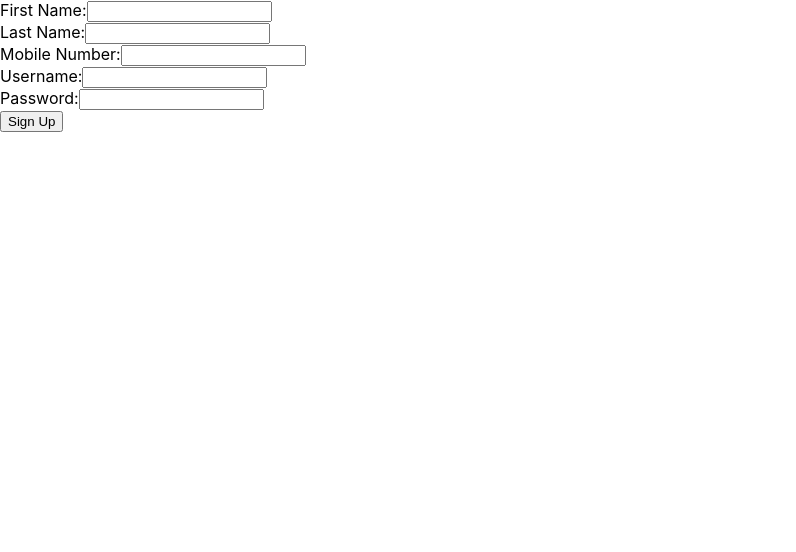
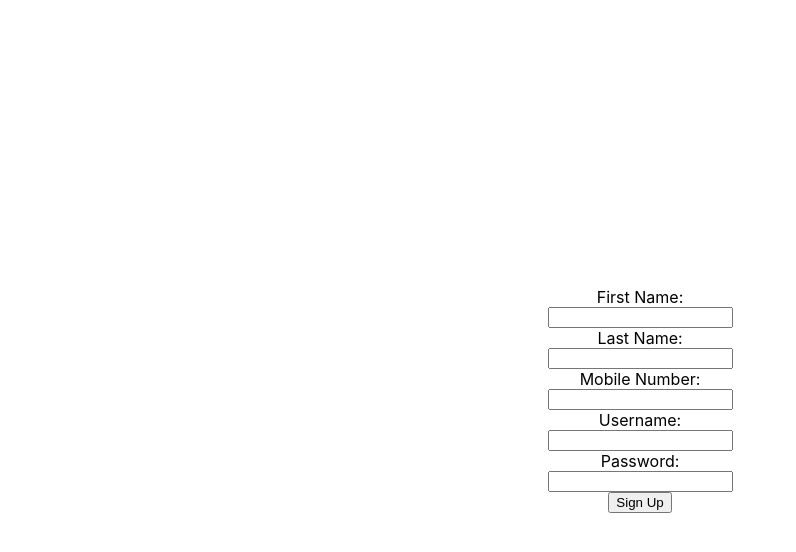
Before and after one commit to m-nimkar070/signup_backend, a React (Create React App) app in the folder frontend/: page /signup in a window 1280 px wide. Shown: the top 552 px of the page, without its empty margins (0-796 px from the left). Built offline with nearby package versions, Linux system fonts and the light colour scheme.

Commit message:
frontend

```diff
--- a/frontend/src/components/Home/Home.js
+++ b/frontend/src/components/Home/Home.js
@@ -1,15 +1,22 @@
-import React from 'react'
-import { useLocation } from 'react-router-dom';
+import React from "react";
+import { useLocation } from "react-router-dom";
+import './home.css'
 
 const Home = () => {
   const location = useLocation();
   const username = location.state?.username;
   return (
-    <div>
-      <h1>Welcome to Home page</h1>
-      {username && <p>Have a Good Day <b>{username}</b> !</p>}
+    <div className="home-container">
+      <div className="container">
+        <h1>Welcome to Home page</h1>
+        {username && (
+          <p>
+            Have a Good Day <b>{username}</b> !
+          </p>
+        )}
+      </div>
     </div>
-  )
-}
+  );
+};
 
-export default Home
+export default Home;
--- /dev/null
+++ b/frontend/src/components/Home/home.css
@@ -0,0 +1,12 @@
+.home-container{
+    width: 100vw;
+    height: 100vh;
+
+}
+
+.container{
+    display: flex;
+    flex-direction: column;
+    align-items: center;
+    justify-content: center;
+}
--- a/frontend/src/components/Login/Login.js
+++ b/frontend/src/components/Login/Login.js
@@ -1,7 +1,8 @@
 import React, { useState } from "react";
 import { useUrl } from "../../components/Context/urlContext";
 import axios from "axios";
-import { useNavigate } from 'react-router-dom';
+import { useNavigate } from "react-router-dom";
+import "./login.css";
 
 const Login = () => {
   const [formData, setFormData] = useState({
@@ -22,45 +23,49 @@ const Login = () => {
     let errors = {};
 
     if (!/^[A-Za-z][A-Za-z0-9]*$/.test(formData.username)) {
-      errors.username ="Username should start with an alphabet and contain only alphanumeric characters";
+      errors.username =
+        "Username should start with an alphabet and contain only alphanumeric characters";
     } else if (!/\d/.test(formData.username)) {
       errors.username = "Username should contain at least one number";
     }
 
-    if (!/^(?=.*[A-Za-z])(?=.*\d)(?=.*[@$!%*?&])[A-Za-z\d@$!%*?&]{7,10}$/.test(formData.password)) {
-      errors.password ="Password should be 7-10 characters long and contain letters and numbers and special characters";
+    if (
+      !/^(?=.*[A-Za-z])(?=.*\d)(?=.*[@$!%*?&])[A-Za-z\d@$!%*?&]{7,10}$/.test(
+        formData.password
+      )
+    ) {
+      errors.password =
+        "Password should be 7-10 characters long and contain letters and numbers and special characters";
     }
 
     setErrors(errors);
     return Object.keys(errors).length === 0;
   };
 
-  const performLogin = async(url)=>{
+  const performLogin = async (url) => {
     try {
-      const response = await axios.post(`${url}v1/auth/login`, {...formData},{
-        headers: {
-          'Content-Type': 'application/json',
-        },
-      });
-      console.log(response.data);
-      navigate('/', { state: { username: formData.username } });
+      const response = await axios.post(`${url}v1/auth/login`, { ...formData });
+      console.log("response", response);
+      navigate("/", { state: { username: formData.username } });
     } catch (error) {
-      console.error('Error logging in:', error);
-      setErrors({ login: 'Invalid username or password' });
+      console.error("Error logging in:", error);
+      setErrors(() => ({ login: "Invalid username or password" }));
+      alert(error.response.data.message);
     }
-  }
+  };
 
-  const handleSubmit = (e) => {
+  const handleSubmit = async (e) => {
     e.preventDefault();
     if (validate()) {
-      performLogin(url);
+      await performLogin(url);
     }
   };
 
   return (
-    <div>
+    <div className="container">
       <h1>Login</h1>
       <form onSubmit={handleSubmit}>
+        <div className="input-feilds">
           <div>
           <label>Username:</label>
           <input
@@ -69,8 +74,11 @@ const Login = () => {
             value={formData.username}
             onChange={handleChange}
           />
+
+          </div>
           {errors.username && <p>{errors.username}</p>}
         </div>
+        <div className="input-feilds">
           <div>
             <label htmlFor="password">Password:</label>
             <input
@@ -80,9 +88,12 @@ const Login = () => {
               value={formData.password}
               onChange={handleChange}
             />
+          </div>
           {errors.password && <p>{errors.password}</p>}
         </div>
+        <div>
           <button type="submit">login</button>
+        </div>
       </form>
     </div>
   );
--- /dev/null
+++ b/frontend/src/components/Login/login.css
@@ -0,0 +1,17 @@
+.container{
+    width: 100vw;
+    height: 100vh;
+}
+
+form{
+display: flex;
+flex-direction: column;
+align-items: center;
+justify-content: center;
+}
+
+.input-feilds{
+    display: flex;
+    align-items: center;
+    flex-direction: column;
+}
--- a/frontend/src/components/signup/Signup.js
+++ b/frontend/src/components/signup/Signup.js
@@ -1,7 +1,6 @@
-import React, { useState  } from "react";
+import React, { useState } from "react";
 import { useUrl } from "../../components/Context/urlContext";
-import { useNavigate } from 'react-router-dom';
-
+import { useNavigate } from "react-router-dom";
 import axios from "axios";
 
 const Signup = () => {
@@ -60,13 +59,22 @@ const Signup = () => {
   const createUserApiCall = async (url) => {
     console.log("api", { ...formData });
     try {
-      const response = await axios.post(`${url}v1/auth/register`, {...formData}, {
+      const response = await axios.post(
+        `${url}v1/auth/register`,
+        { ...formData },
+        {
           headers: {
             "Content-Type": "application/json",
           },
-      });
+        }
+      );
+      if(response.data.code === 200){
+        alert("Username already taken !");
+      }else{
         console.log("res Data", response.data);
         alert("User created successfully!");
+        nevigate("/", { state: { username: formData.username } });
+      }
     } catch (error) {
       console.error("Error creating user:", error);
       alert("Failed to create user.");
@@ -77,13 +85,14 @@ const Signup = () => {
     e.preventDefault();
     if (validate()) {
       await createUserApiCall(url);
-      nevigate('/',{ state: { username: formData.username } });
     }
   };
 
   return (
+    <>
+      <div className="container">
         <form onSubmit={handleSubmit}>
-      <div>
+          <div className="input-feilds">
             <label>First Name:</label>
             <input
               type="text"
@@ -93,7 +102,7 @@ const Signup = () => {
             />
             {errors.firstName && <p>{errors.firstName}</p>}
           </div>
-      <div>
+          <div className="input-feilds">
             <label>Last Name:</label>
             <input
               type="text"
@@ -103,7 +112,7 @@ const Signup = () => {
             />
             {errors.lastName && <p>{errors.lastName}</p>}
           </div>
-      <div>
+          <div className="input-feilds">
             <label>Mobile Number:</label>
             <input
               type="text"
@@ -114,7 +123,7 @@ const Signup = () => {
             />
             {errors.mobNumber && <p>{errors.mobNumber}</p>}
           </div>
-      <div>
+          <div className="input-feilds">
             <label>Username:</label>
             <input
               type="text"
@@ -124,7 +133,7 @@ const Signup = () => {
             />
             {errors.username && <p>{errors.username}</p>}
           </div>
-      <div>
+          <div className="input-feilds">
             <label htmlFor="password">Password:</label>
             <input
               type="password"
@@ -137,6 +146,8 @@ const Signup = () => {
           </div>
           <button type="submit">Sign Up</button>
         </form>
+      </div>
+    </>
   );
 };
 
```
Also changed, not shown: frontend/src/App.css (deleted, +0 -38 lines). Lines whose indentation alone changed are shown as unchanged.
